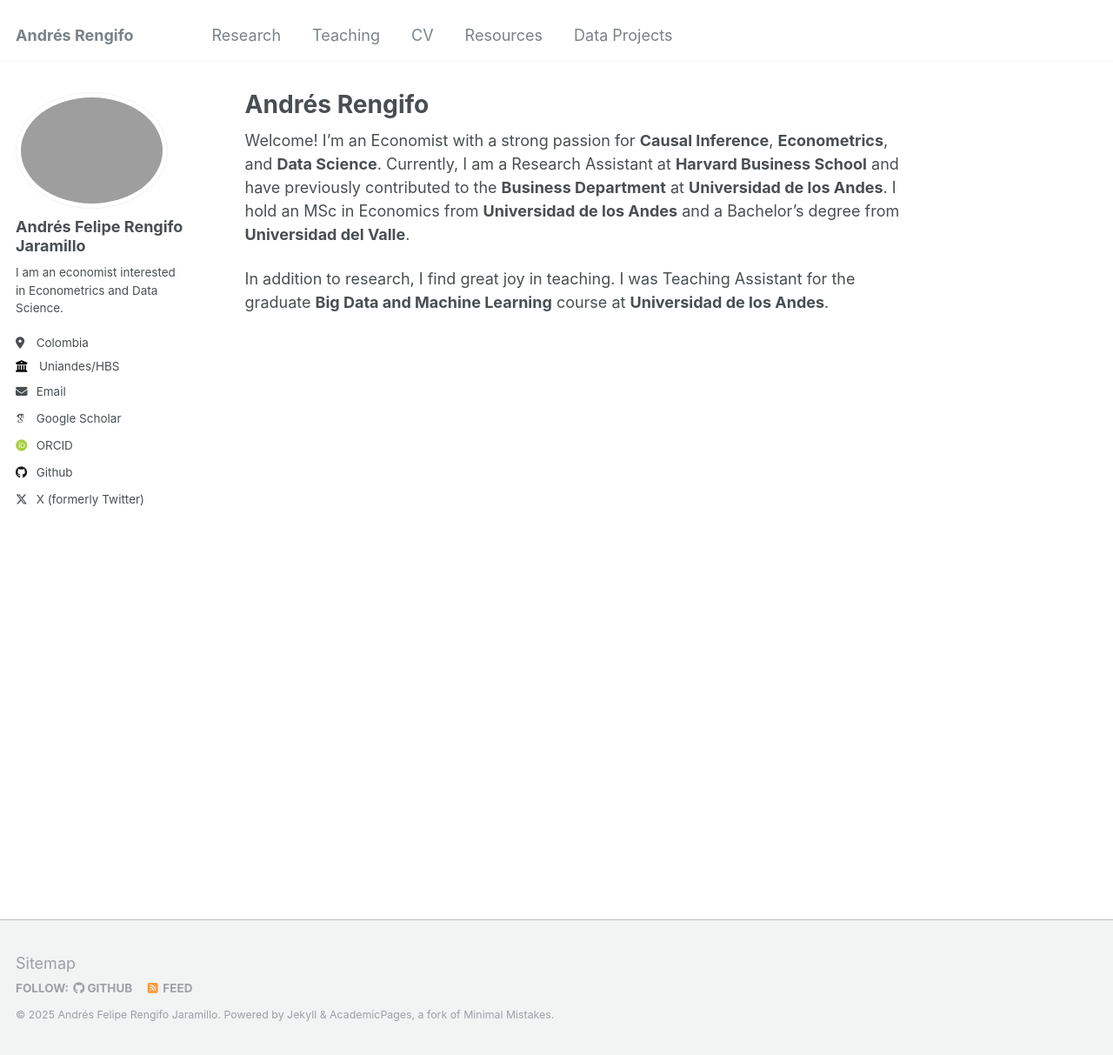
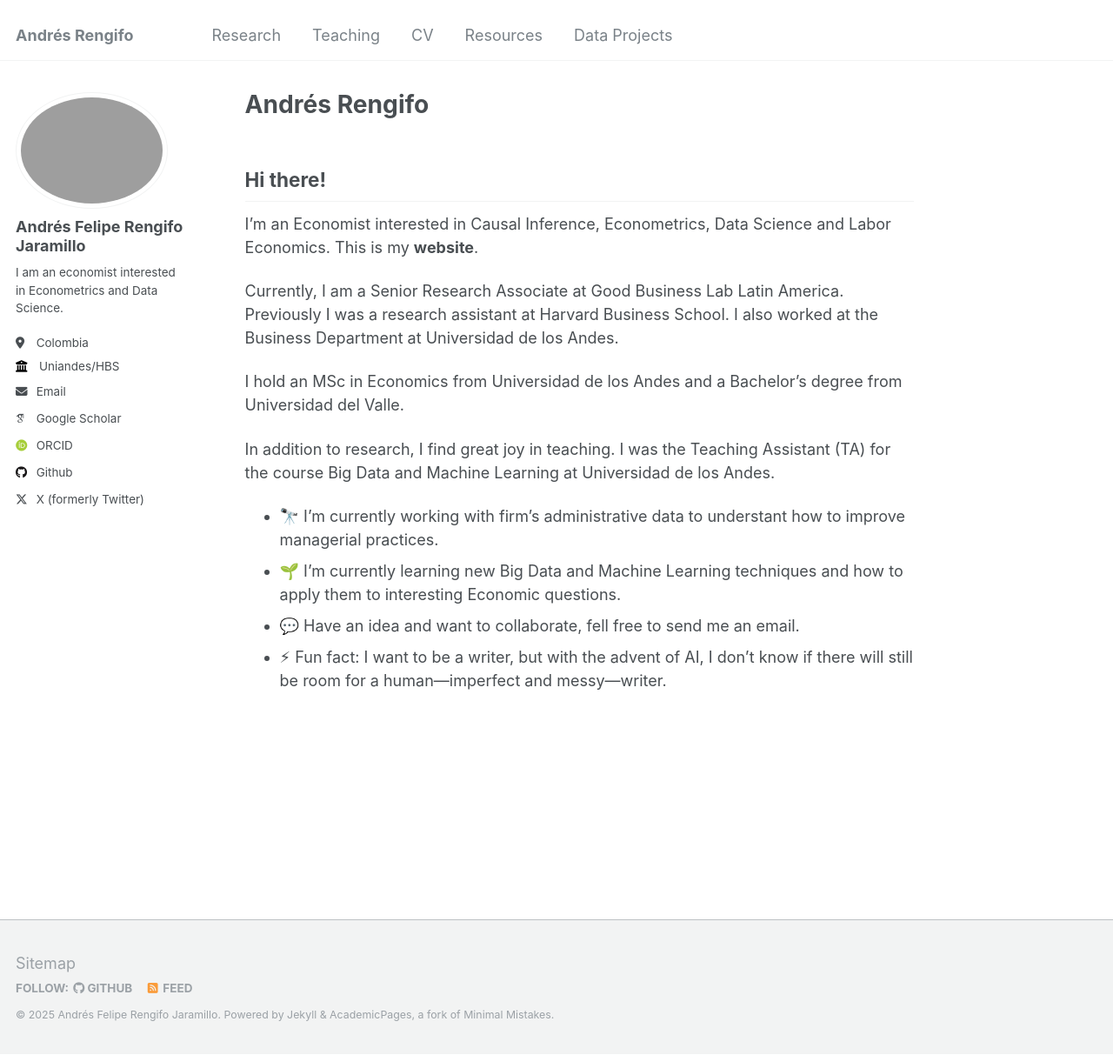
Before and after one commit to RengifoAndres/RengifoAndres.github.io, a Jekyll site: the page built from _pages/about.md, in a window 1280 px wide and 1213 px high. Shown: the whole window at 87% size. Built offline with Jekyll 4.4.1, drawn with Linux system fonts in a browser that asks for light colours; some web fonts are replaced.

Commit message:
Update about.md

```diff
--- a/_pages/about.md
+++ b/_pages/about.md
@@ -7,9 +7,17 @@ redirect_from:
   - /about.html
 ---
 
+## Hi there!
 
+I’m an Economist interested in Causal Inference, Econometrics, Data Science and Labor Economics. This is my **website**.
 
+Currently, I am a Senior Research Associate at Good Business Lab Latin America. Previously I was a research assistant at Harvard Business School. I also worked at the Business Department at Universidad de los Andes.
 
-Welcome! I'm an Economist with a strong passion for **Causal Inference**, **Econometrics**, and **Data Science**. Currently, I am a Research Assistant at **Harvard Business School** and have previously contributed to the **Business Department** at **Universidad de los Andes**. I hold an MSc in Economics from **Universidad de los Andes** and a Bachelor's degree from **Universidad del Valle**.
+I hold an MSc in Economics from Universidad de los Andes and a Bachelor’s degree from Universidad del Valle.
 
-In addition to research, I find great joy in teaching. I was Teaching Assistant for the graduate **Big Data and Machine Learning** course at **Universidad de los Andes**.
+In addition to research, I find great joy in teaching. I was the Teaching Assistant (TA) for the course Big Data and Machine Learning at Universidad de los Andes.
+
+- 🔭 I’m currently working with firm's administrative data to understant how to improve managerial practices.
+- 🌱 I’m currently learning new Big Data and Machine Learning techniques and how to apply them to interesting Economic questions.
+- 💬 Have an idea and want to collaborate, fell free to send me an email.
+- ⚡ Fun fact: I want to be a writer, but with the advent of AI, I don’t know if there will still be room for a human—imperfect and messy—writer.
```
